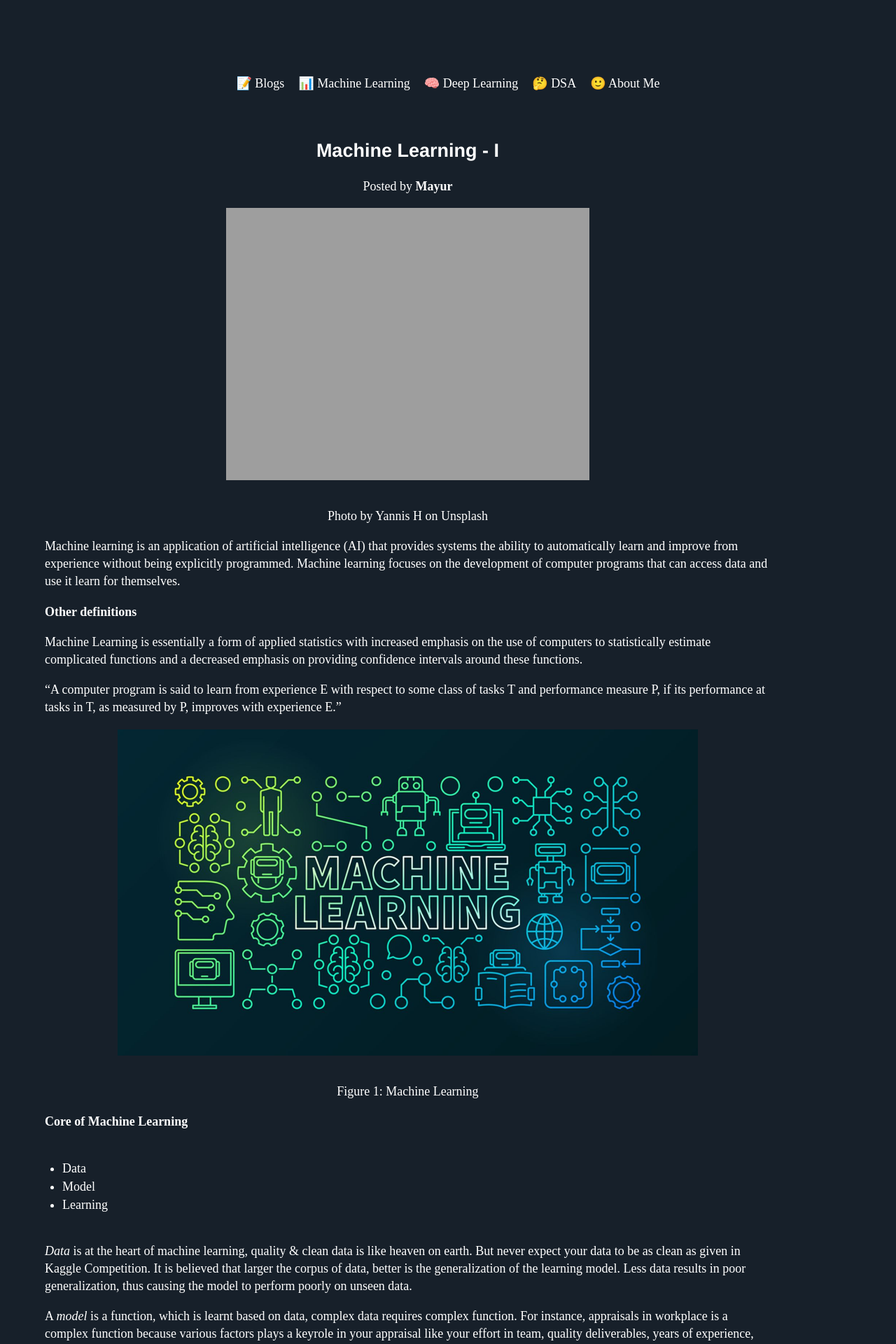
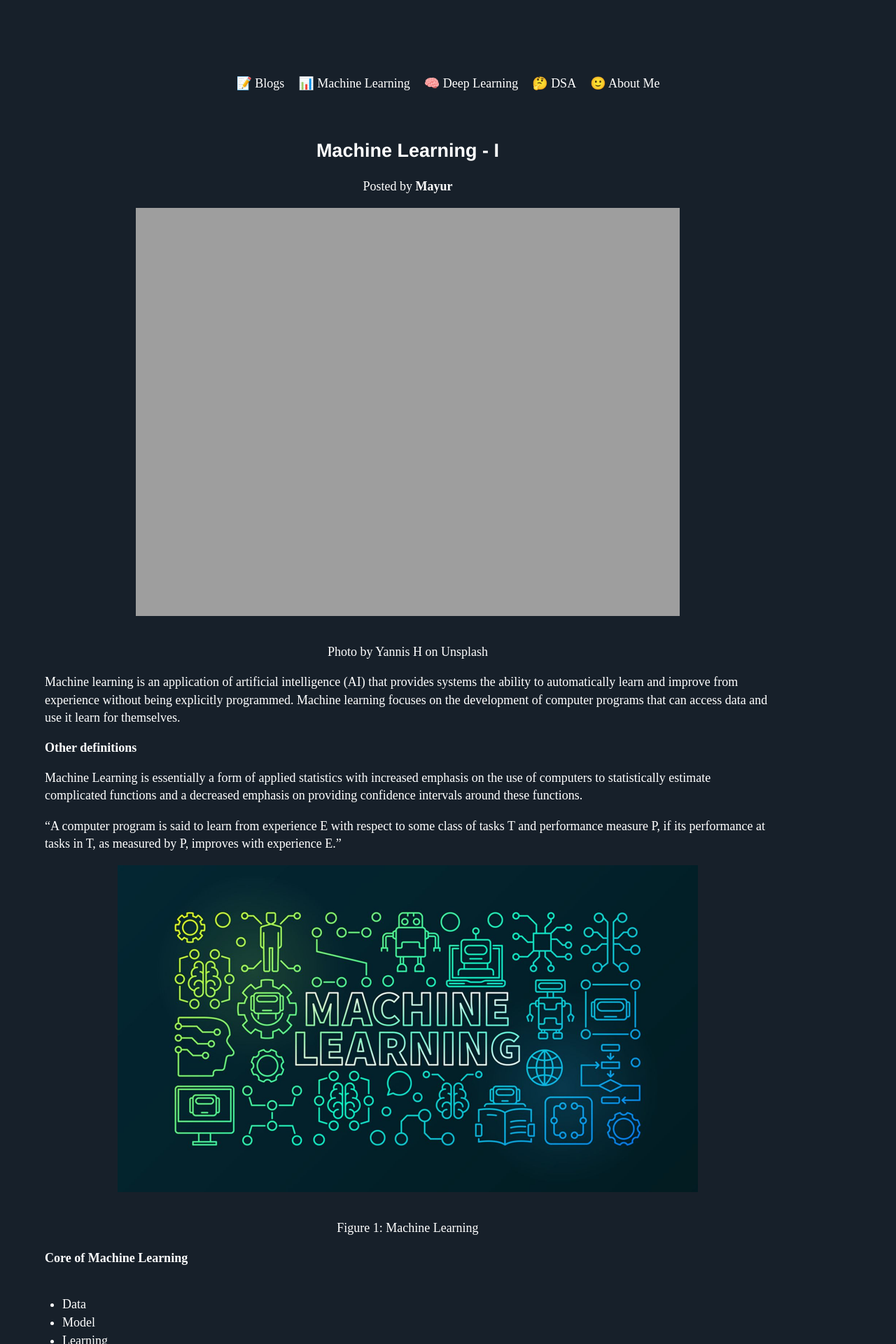
Before and after one commit to Mayurji/mayurji.github.io, a Jekyll site: the page built from _machine-learning/2020-11-06-machine-learning-I.md, in a window 1280 px wide. Shown: the top 1920 px of the page at 70% size. Built offline with Jekyll 4.4.1, drawn with Linux system fonts in a browser that asks for light colours; nearby versions of some CDN libraries; comment, search, counter and statistics services are not loaded.

Commit message:
Update 2020-11-06-machine-learning-I.md

```diff
--- a/_machine-learning/2020-11-06-machine-learning-I.md
+++ b/_machine-learning/2020-11-06-machine-learning-I.md
@@ -7,7 +7,7 @@
 {% include mathjax.html %}
 
 <center>
-<img src="{{site.url}}/assets/images/ml/yannis-h-uaPaEM7MiQQ-unsplash.jpg"  style="zoom: 5%  background-color:#DCDCDC;" width="50%" height=auto/><br>
+<img src="{{site.url}}/assets/images/ml/yannis-h-uaPaEM7MiQQ-unsplash.jpg"  style="zoom: 5%  background-color:#DCDCDC;" width="75%" height=auto/><br>
 <p><span>Photo by <a href="https://unsplash.com/@yanphotobook?utm_source=unsplash&amp;utm_medium=referral&amp;utm_content=creditCopyText">Yannis H</a> on <a href="https://unsplash.com/s/photos/teaching?utm_source=unsplash&amp;utm_medium=referral&amp;utm_content=creditCopyText">Unsplash</a></span></p>
 </center>
 
```
